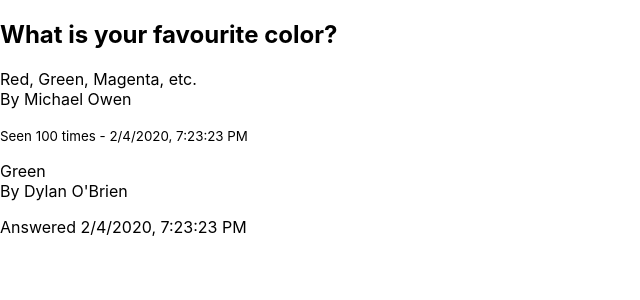
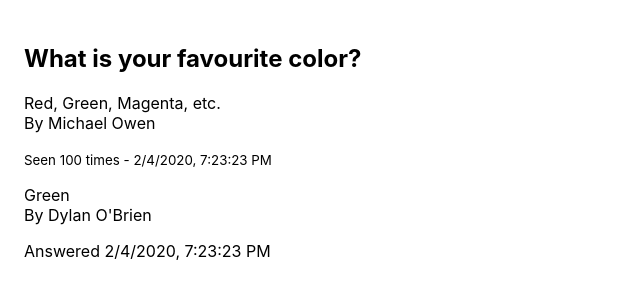
Before and after one commit to luke-bo/awesome-answers-react-client, a React (Create React App) app: page / in a window 1280 px wide. Shown: the top 300 px of the page, without its empty margins (0-640 px from the left). Built offline with nearby package versions, Linux system fonts and the light colour scheme.

Commit message:
Move components into separate files/modules.

```diff
--- /dev/null
+++ b/src/components/AnswerDetails.js
@@ -0,0 +1,13 @@
+import React from "react";
+
+export const AnswerDetails = props => {
+  return (
+    <div>
+      <p>
+        {props.body} <br />
+        By {props.author.full_name}
+      </p>
+      <p>Answered {props.created_at.toLocaleString()}</p>
+    </div>
+  );
+};
--- /dev/null
+++ b/src/components/App.js
@@ -0,0 +1,9 @@
+import React from "react";
+
+import QuestionShowPage from "./QuestionShowPage";
+
+const App = () => {
+  return <QuestionShowPage />;
+};
+
+export default App;
--- /dev/null
+++ b/src/components/QuestionDetails.js
@@ -0,0 +1,16 @@
+import React from "react";
+
+export const QuestionDetails = props => {
+  return (
+    <div>
+      <h2>{props.title}</h2>
+      <p>
+        {props.body} <br />
+        By {props.author.full_name}
+      </p>
+      <small>
+        Seen {props.view_count} times - {props.created_at.toLocaleString()}
+      </small>
+    </div>
+  );
+};
--- /dev/null
+++ b/src/components/QuestionShowPage.js
@@ -0,0 +1,26 @@
+import React from "react";
+
+import "./css/QuestionShowPage.css";
+import { QuestionDetails } from "./QuestionDetails";
+import { AnswerDetails } from "./AnswerDetails";
+
+const QuestionShowPage = () => {
+  return (
+    <div className="Page">
+      <QuestionDetails
+        title="What is your favourite color?"
+        body="Red, Green, Magenta, etc."
+        author={{ full_name: "Michael Owen" }}
+        view_count={100}
+        created_at={new Date()}
+      />
+      <AnswerDetails
+        body="Green"
+        author={{ full_name: "Dylan O'Brien " }}
+        created_at={new Date()}
+      />
+    </div>
+  );
+};
+
+export default QuestionShowPage;
--- /dev/null
+++ b/src/components/css/QuestionShowPage.css
@@ -0,0 +1,3 @@
+.Page {
+  padding: 1.5em;
+}
--- a/src/index.js
+++ b/src/index.js
@@ -1,66 +1,10 @@
 import React from "react";
 import ReactDOM from "react-dom";
 import "./index.css";
+import App from "./components/App";
 import * as serviceWorker from "./serviceWorker";
 
-// A react component is a function that returns a react element.
-// PascalCase is the naming convention for react components.
-// Components whose names does not begin with a capital letter,
-// will be interpretted as a plain HTML tag.
-
-// QuestionDetails component
-const QuestionDetails = props => {
-  return (
-    <div>
-      <h2>{props.title}</h2>
-      <p>
-        {props.body} <br />
-        By {props.author.full_name}
-      </p>
-      <small>
-        Seen {props.view_count} times - {props.created_at.toLocaleString()}
-      </small>
-    </div>
-  );
-};
-
-// AnswerDetails component
-const AnswerDetails = props => {
-  return (
-    <div>
-      <p>
-        {props.body} <br />
-        By {props.author.full_name}
-      </p>
-      <p>Answered {props.created_at.toLocaleString()}</p>
-    </div>
-  );
-};
-
-// QuestionShowPage component
-const QuestionShowPage = () => {
-  return (
-    <div>
-      <QuestionDetails
-        title="What is your favourite color?"
-        body="Red, Green, Magenta, etc."
-        author={{ full_name: "Michael Owen" }}
-        view_count={100}
-        created_at={new Date()}
-      />
-      <AnswerDetails
-        body="Green"
-        author={{ full_name: "Dylan O'Brien " }}
-        created_at={new Date()}
-      />
-    </div>
-  );
-};
-
-// In JSX, self-closing tags must be closed. <img> doesn't work,
-// you must write <img />
-
-ReactDOM.render(<QuestionShowPage />, document.getElementById("root"));
+ReactDOM.render(<App />, document.getElementById("root"));
 
 // If you want your app to work offline and load faster, you can change
 // unregister() to register() below. Note this comes with some pitfalls.
```
